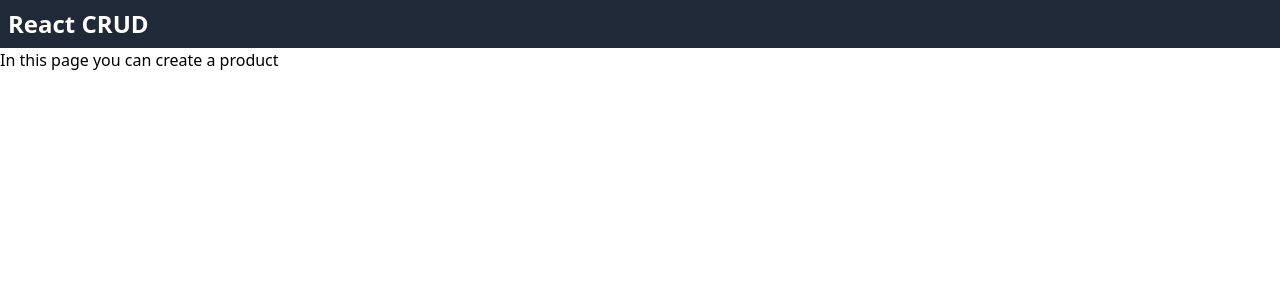
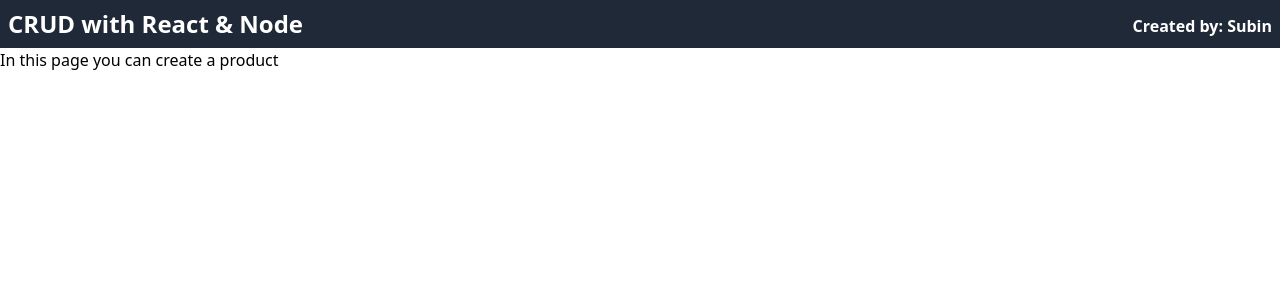
Before and after one commit to Sub1nn/Node-Express-React_Project0, a React (Vite) app in the folder React-Frontend/: page /create in a window 1280 px wide. Shown: the top 300 px of the page. Built offline with nearby package versions, Linux system fonts and the light colour scheme.

Commit message:
Nav-element adjusted

```diff
--- a/React-Frontend/src/App.jsx
+++ b/React-Frontend/src/App.jsx
@@ -6,19 +6,26 @@ import EditPage from "./pages/EditPage";
 const App = () => {
   return (
     <div>
-      <nav className="bg-gray-800">
-        <div className="container mx-auto p-2">
+      <nav className="bg-gray-800 flex justify-between items-center p-2">
+        <div className="container mx-auto">
+          <div className="flex justify-between ">
             <Link to="/">
-            <h2 className="text-white text-2xl font-bold">React CRUD</h2>
+              <h2 className="text-white text-2xl font-bold mr-4">
+                CRUD with React & Node
+              </h2>
             </Link>
+            <h3 className="text-white font-bold pt-1.5 ">Created by: Subin</h3>
+          </div>
         </div>
       </nav>
+      <div className="container mx-auto h-full">
         <Routes>
           <Route index element={<HomePage />}></Route>
           <Route path="/create" element={<CreatePage />}></Route>
           <Route path="/edit" element={<EditPage />}></Route>
         </Routes>
       </div>
+    </div>
   );
 };
 
```
Lines whose indentation alone changed are shown as unchanged.
